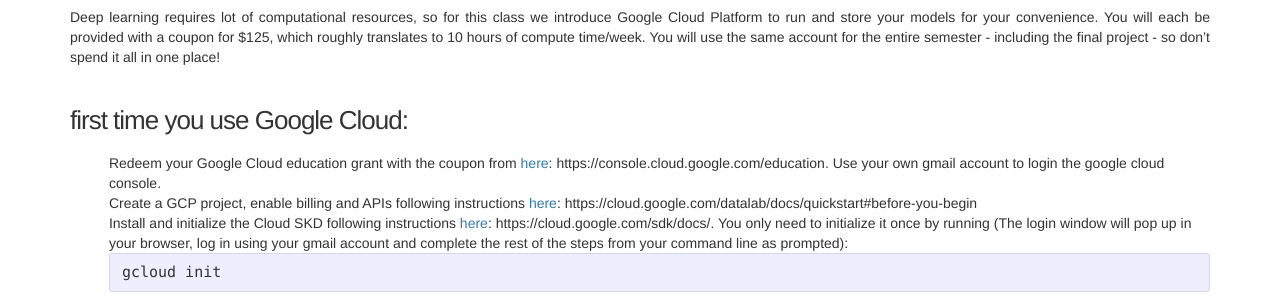
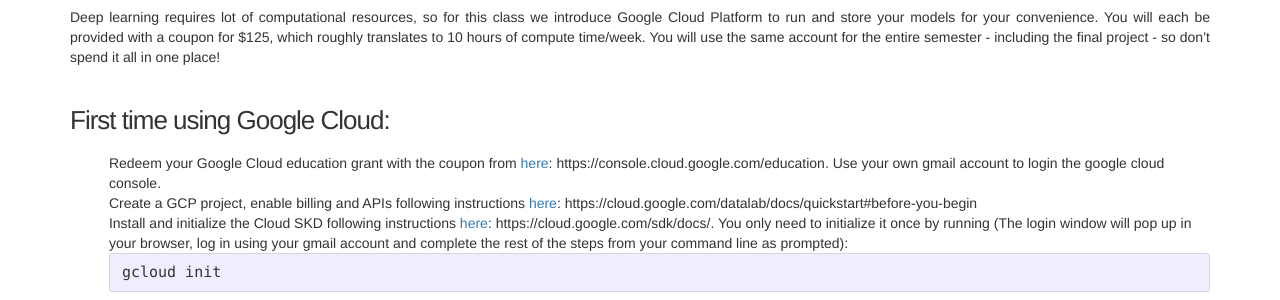
Before and after one commit to mit6874/mit6874.github.io, a Jekyll site: the page built from tutorials/quickstart-tutorial.md, in a window 1280 px wide and 900 px high. Shown: the part 408-708 px from the top of the window. Built offline with Jekyll 4.4.1, drawn with Linux system fonts in a browser that asks for light colours; nearby versions of some CDN libraries.

Commit message:
Update quickstart-tutorial.md

```diff
--- a/tutorials/quickstart-tutorial.md
+++ b/tutorials/quickstart-tutorial.md
@@ -11,7 +11,8 @@
 
 ## Working from Google Cloud
 Deep learning requires lot of computational resources, so for this class we introduce Google Cloud Platform to run and store your models for your convenience. You will each be provided with a coupon for $125, which roughly translates to 10 hours of compute time/week. You will use the same account for the entire semester - including the final project - so don't spend it all in one place!
-### first time you use Google Cloud:
+
+### First time using Google Cloud:
 * Redeem your Google Cloud education grant with the coupon from [here](https://console.cloud.google.com/education): https://console.cloud.google.com/education. Use your own gmail account to login the google cloud console.
 * Create a GCP project, enable billing and APIs following instructions [here](https://cloud.google.com/datalab/docs/quickstart#before-you-begin): https://cloud.google.com/datalab/docs/quickstart#before-you-begin
 * Install and initialize the Cloud SKD following instructions [here](https://cloud.google.com/sdk/docs/): https://cloud.google.com/sdk/docs/. You only need to initialize it once by running (The login window will pop up in your browser, log in using your gmail account and complete the rest of the steps from your command line as prompted):
```
